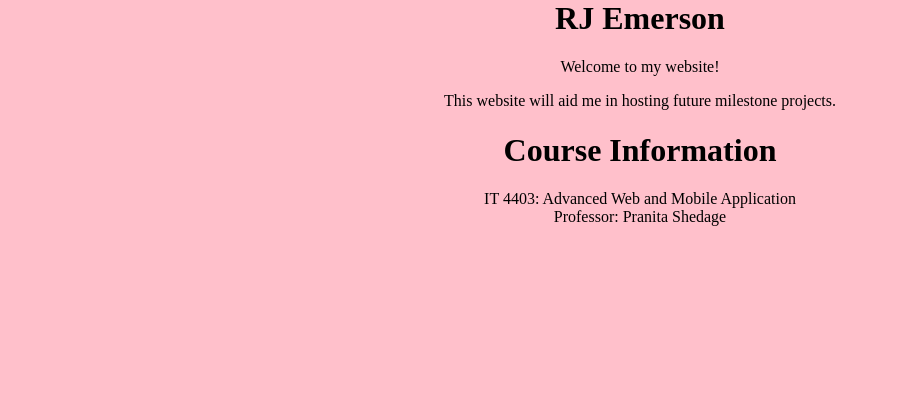
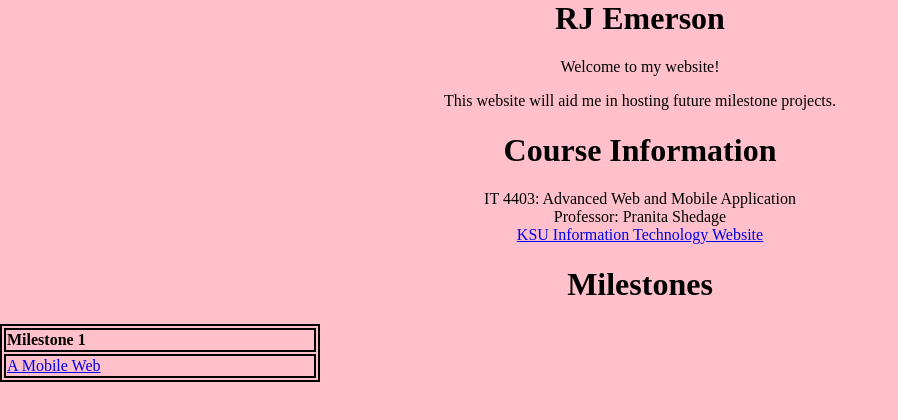
Before and after one commit to RJEmerson55/pedaltothemetal2024, a plain HTML site: page index.html in a window 1280 px wide. Shown: the whole page, without its empty margins (0-898 px from the left). Drawn offline with Linux system fonts and the light colour scheme.

Commit message:
Update index.html

```diff
--- a/index.html
+++ b/index.html
@@ -3,6 +3,11 @@
     <meta charset="UTF-8" />
     <meta name="viewport" content="width=device-width, initial-scale=1.0" />
     <link rel="stylesheet" href="styles.css" />
+    <style>
+      table, th, td {
+        border:2px solid black;
+      }
+    </style>
     <title>Document</title>
   </head>
   <body>
@@ -13,5 +18,16 @@
     <p>
       IT 4403: Advanced Web and Mobile Application <br />Professor: Pranita
       Shedage <br>
+      <a href=https://www.kennesaw.edu/ccse/academics/information-technology>KSU Information Technology Website</a>
+    <h1> Milestones</h1>
+    <table style="width:25%">
+      <tr>
+        <th style="text-align: left;">Milestone 1</th>
+
+      </tr>
+       <tr><td><a href="Milestone1">A Mobile Web</a></td></tr>
+        </table>
+
+
   </body>
 </html>
```
